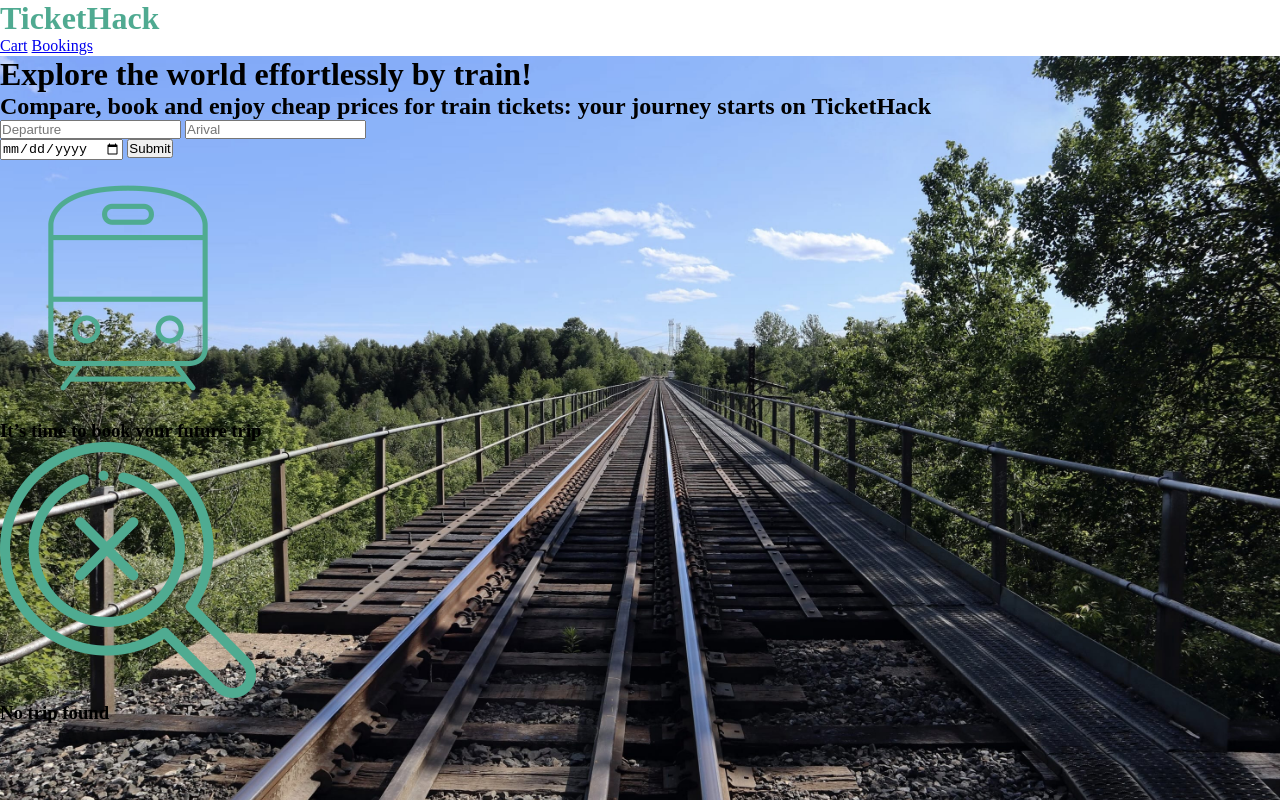
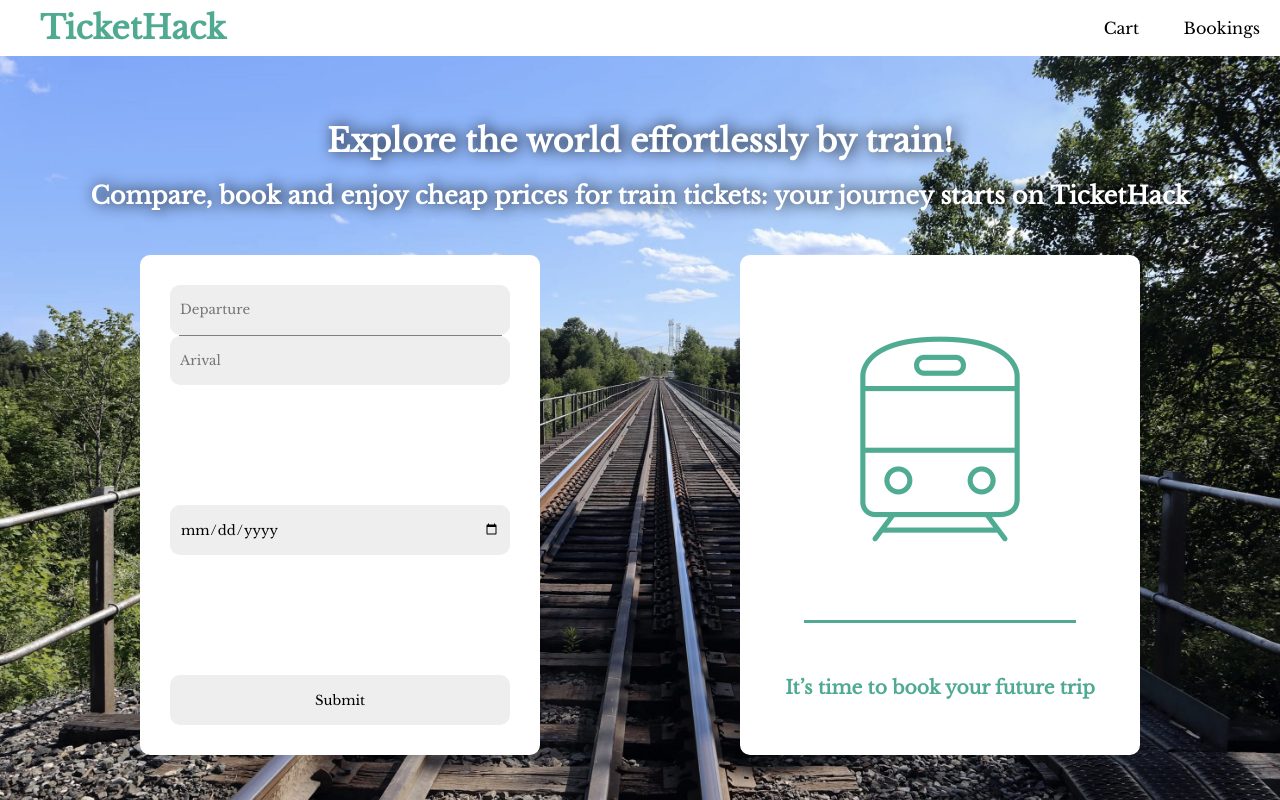
Before and after one commit to Matacos3/tickethack-frontend, a plain HTML site: page index.html in a window 1280 px wide. Drawn offline with Linux system fonts and the light colour scheme.

Commit message:
test pour le style

```diff
--- a/index.html
+++ b/index.html
@@ -10,20 +10,25 @@
   <header>
 
     <div id="logo">
-      <h1>TicketHack</h1>
+      <a href="./booking.html">
+        <h1>TicketHack</h1>
+      </a>
     </div>
     <div id="links">
-      <a href="./cart.html">Cart</a>
-      <a href="./index.html">Bookings</a>
+      <a href="./cart.html" class="link">Cart</a>
+      <a href="./index.html" class="link">Bookings</a>
     </div>
   </header>
   <div id="main-container">
-    <h1>Explore the world effortlessly by train!</h1>
-    <h2>Compare, book and enjoy cheap prices for train tickets: your journey starts on TicketHack</h2>
+    <div id="main-container-content">
+      <h1>Explore the world effortlessly by train!</h1>
+      <h2>Compare, book and enjoy cheap prices for train tickets: your journey starts on TicketHack</h2>
+    </div>
     <div id="card-container">
       <div id="form" class="card">
         <div id="departure-arrival">
           <input type="text" name="" id="departure-city" placeholder="Departure">
+          <div id="limiter"></div>
           <input type="text" name="" id="arrival-city" placeholder="Arival">
         </div>
 
@@ -33,6 +38,7 @@
       <div id="result-display" class="card">
         <div id="default" class="result-display-content">
           <img src="./images/train.png" alt="Image de train">
+          <div id="green-limiter"></div>
           <h3>It’s time to book your future trip</h3>
         </div>
         <div id="no-train" class="result-display-content">
--- a/style.css
+++ b/style.css
@@ -1,5 +1,11 @@
 :root{
   --green:#4FAA91;
+
+}
+
+@font-face{
+  font-family: "Baskerville-normal";
+  src: url("./Fonts/LibreBaskerville-Regular.ttf");
 
 }
 
@@ -7,6 +13,7 @@
   margin: 0;
   padding: 0;
   box-sizing: border-box;
+  font-family: "Baskerville-normal";
 }
 
 body{
@@ -16,13 +23,126 @@ body{
 
 header{
   height: 7vh;
+  display: flex;
+  align-items: center;
+  justify-content: space-between;
+}
+h1{
+  margin: 20px;
+}
+#logo{
+  margin: 20px;
+  cursor: pointer;
 
 }
 
-#logo{
+#logo >  a{
   color:var(--green) ;
+
 }
+
+a{
+  text-decoration: none;
+  /* color: none; */
+  color: black;
+  cursor: pointer;
+
+}
+
+.link{
+  color: black;
+  margin: 20px;
+  transition: 0.2s linear;
+}
+.link:hover{
+  font-size: 1.2rem;
+}
+
 #main-container{
   background: url("./images/background.jpg") center/cover;
   height: 93vh;
+  display: flex;
+  align-items: center;
+  justify-content: space-evenly;
+  flex-direction: column;
 }
+
+
+#main-container-content{
+  text-align: center;
+  color: white;
+  text-shadow: 3px 0px 15px black;
+}
+
+#card-container{
+  display: flex;
+  align-items: center;
+  justify-content: space-between;
+  width: 90%;
+  max-width: 1000px;
+}
+
+.card{
+  background: white;
+  height: 500px;
+  width: 400px;
+  border-radius: 10px;
+  padding: 30px;
+}
+
+#form{
+  display: flex;
+  flex-direction: column;
+  align-items: center;
+  justify-content: space-between;
+}
+
+input{
+  width: 100%;
+  border: none;
+  background: rgb(238, 238, 238);
+  border-radius: 10px;
+  height: 25%;
+  max-height: 50px;
+  padding: 10px;
+}
+
+#departure-arrival{
+  height: 25%;
+  max-height: 100px;
+  width: 100%;
+  display: flex;
+  flex-direction: column;
+  align-items: center;
+}
+
+#departure-arrival > input{
+  height: 50%;
+  /* margin: 1px 0 1px; */
+}
+#limiter{
+  height: 1px;
+  width: 95%;
+  background: grey;
+}
+#default{
+  display: flex;
+  flex-direction: column;
+  align-items: center;
+  justify-content: space-around;
+  height: 100%;
+  color: var(--green);
+}
+
+#green-limiter{
+  height: 3px;
+  width: 80%;
+  background: var(--green);
+}
+#no-train{
+  display: none;
+}
+
+#result-display-found{
+  display: none;
+}
```
Also changed, not shown: Fonts/LibreBaskerville-Bold.ttf (added), Fonts/LibreBaskerville-Italic.ttf (added), Fonts/LibreBaskerville-Regular.ttf (added).
